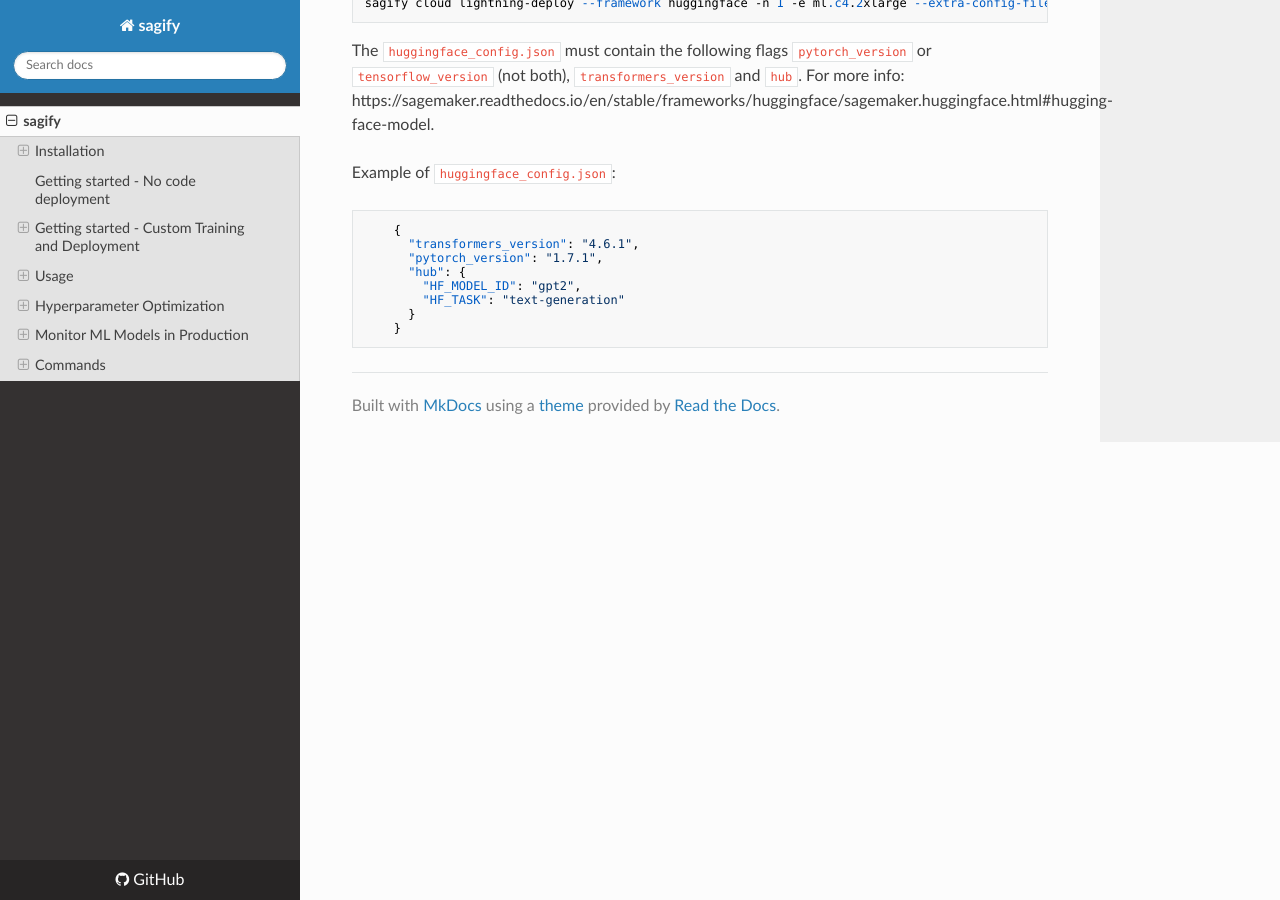
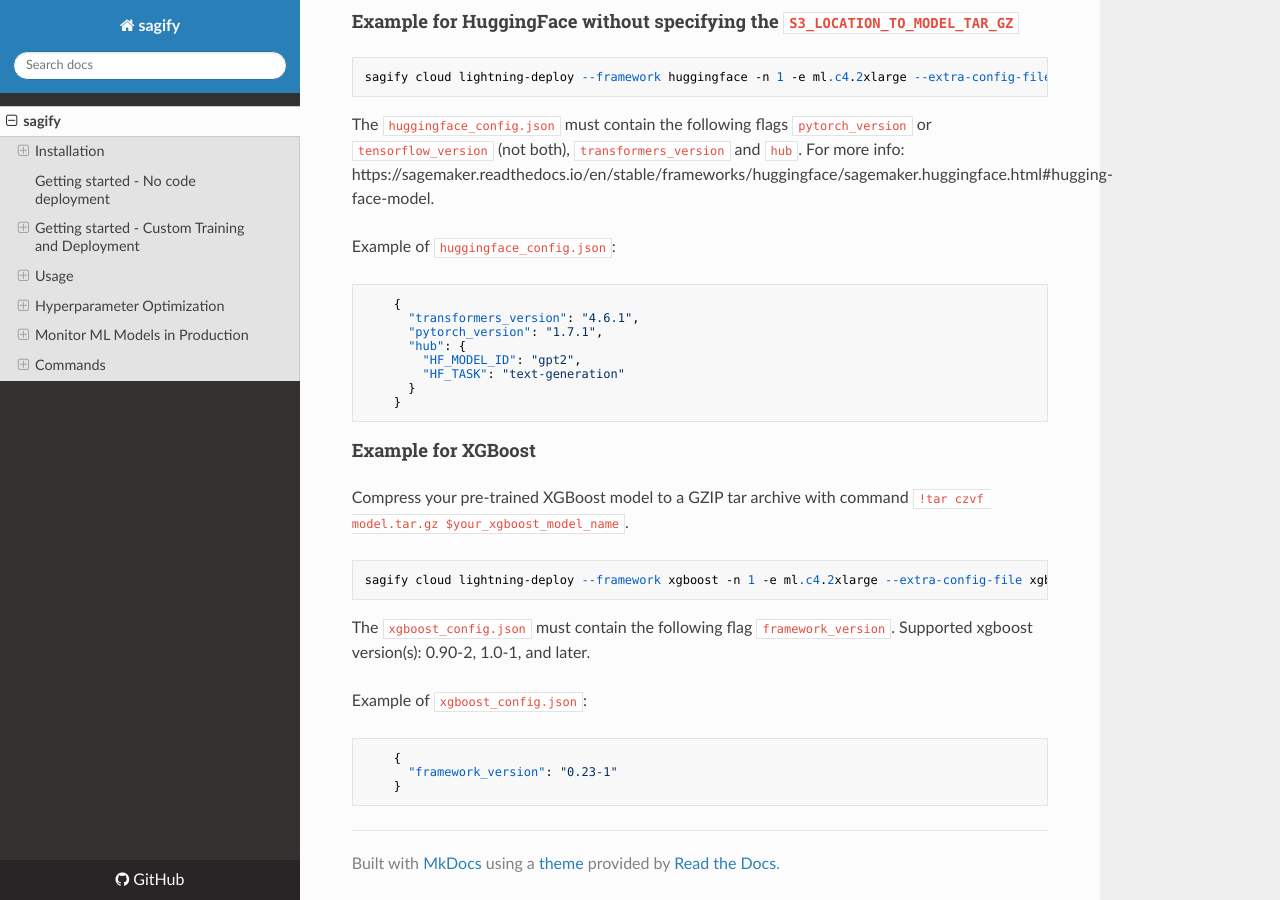
Before and after one commit to Kenza-AI/sagify, an MkDocs documentation site: the page built from docs/index.md, in a window 1280 px wide and 900 px high, scrolled down 33890 px. Built offline with MkDocs 1.6.1, drawn with Linux system fonts in a browser that asks for light colours; nearby versions of some CDN libraries; some of the changed text lies outside the part shown.

Commit message:
Update docs

```diff
--- a/docs/index.md
+++ b/docs/index.md
@@ -1134,7 +1134,7 @@
 
 #### Required Flags
 
-`--framework FRAMEWORK`: Name of the ML framework. Valid values: `sklearn`, `huggingface`
+`--framework FRAMEWORK`: Name of the ML framework. Valid values: `sklearn`, `huggingface`, `xgboost`
 
 `--num-instances NUMBER_OF_EC2_INSTANCES` or `n NUMBER_OF_EC2_INSTANCES`: Number of ec2 instances
 
@@ -1162,9 +1162,9 @@
 
 #### Example for SKLearn
 
-Rename your pre-trained sklearn model to `model.joblib` and compress it to a GZIP tar archive with command `!tar czvf model.tar.gz model.joblib`.
+Compress your pre-trained sklearn model to a GZIP tar archive with command `!tar czvf model.tar.gz $your_sklearn_model_name`.
 
-    sagify cloud lightning-deploy --framework sklearn -n 1 -e ml.c4.2xlarge --extra-config-file sklearn_config.json --aws-region us-east-1 --aws-profile sagemaker-dev -m s3://my-bucket/output/sklearn_model.tar.gz
+    sagify cloud lightning-deploy --framework sklearn -n 1 -e ml.c4.2xlarge --extra-config-file sklearn_config.json --aws-region us-east-1 --aws-profile sagemaker-dev -m s3://my-bucket/output/model.tar.gz
 
 The `sklearn_config.json` must contain the following flag `framework_version`. Supported sklearn version(s): 0.20.0, 0.23-1.
 
@@ -1176,7 +1176,9 @@
 
 #### Example for HuggingFace by specifying the `S3_LOCATION_TO_MODEL_TAR_GZ`
 
-    sagify cloud lightning-deploy --framework huggingface -n 1 -e ml.c4.2xlarge --extra-config-file huggingface_config.json --aws-region us-east-1 --aws-profile sagemaker-dev -m s3://my-bucket/output/hg_model.tar.gz
+Compress your pre-trained HuggingFace model to a GZIP tar archive with command `!tar czvf model.tar.gz $your_hg_model_name`.
+
+    sagify cloud lightning-deploy --framework huggingface -n 1 -e ml.c4.2xlarge --extra-config-file huggingface_config.json --aws-region us-east-1 --aws-profile sagemaker-dev -m s3://my-bucket/output/model.tar.gz
 
 The `huggingface_config.json` must contain the following flags  `pytorch_version` or `tensorflow_version` (not both), and `transformers_version`. For more info: https://sagemaker.readthedocs.io/en/stable/frameworks/huggingface/sagemaker.huggingface.html#hugging-face-model.
 
@@ -1186,7 +1188,6 @@
           "transformers_version": "4.6.1",
           "pytorch_version": "1.7.1"
         }
-
 
 #### Example for HuggingFace without specifying the `S3_LOCATION_TO_MODEL_TAR_GZ`
 
@@ -1205,3 +1206,17 @@
             "HF_TASK": "text-generation"
           }
         }
+
+#### Example for XGBoost
+
+Compress your pre-trained XGBoost model to a GZIP tar archive with command `!tar czvf model.tar.gz $your_xgboost_model_name`.
+
+    sagify cloud lightning-deploy --framework xgboost -n 1 -e ml.c4.2xlarge --extra-config-file xgboost_config.json --aws-region us-east-1 --aws-profile sagemaker-dev -m s3://my-bucket/output/model.tar.gz
+
+The `xgboost_config.json` must contain the following flag `framework_version`. Supported xgboost version(s): 0.90-2, 1.0-1, and later.
+
+Example of `xgboost_config.json`:
+
+        {
+          "framework_version": "0.23-1"
+        }
```
Also changed, not shown: README.md (+20 -5 lines).
